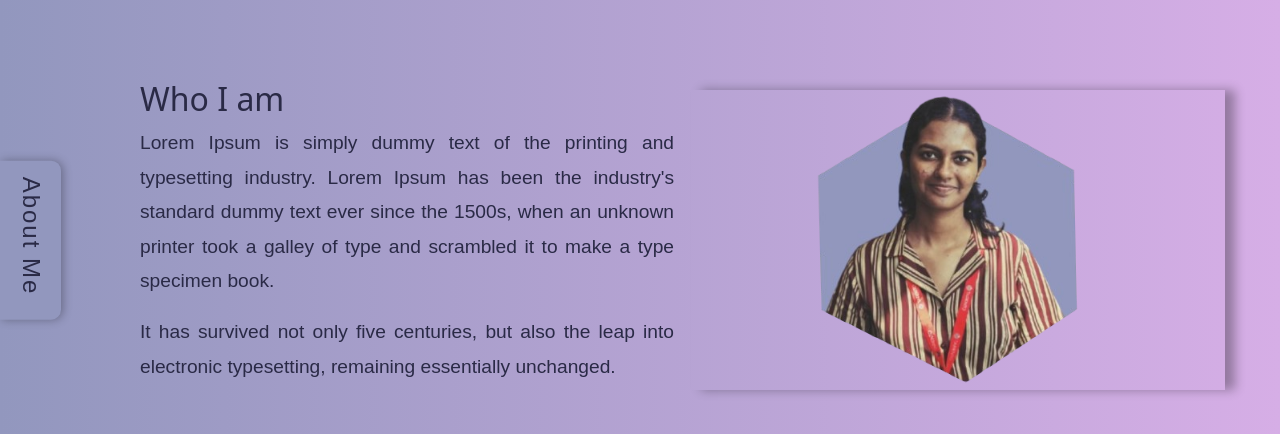
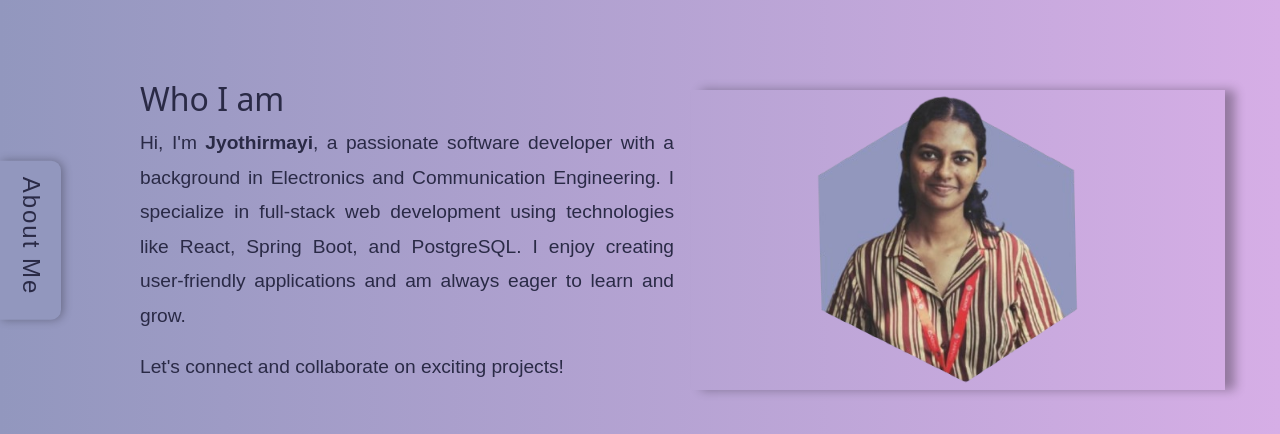
Before and after one commit to jyothirmayiks/portfolio, a React (Create React App) app: page / in a window 1280 px wide. Shown: the part 800-1234 px from the top of the page. Built offline with nearby package versions, Linux system fonts and the light colour scheme; a web font is replaced by a local one.

Commit message:
feat: code update

```diff
--- a/src/components/About.js
+++ b/src/components/About.js
@@ -12,14 +12,14 @@ const About = () => {
         <div className="about-text">
           <h2>Who I am</h2>
           <p>
-            Lorem Ipsum is simply dummy text of the printing and typesetting
-            industry. Lorem Ipsum has been the industry's standard dummy text
-            ever since the 1500s, when an unknown printer took a galley of type
-            and scrambled it to make a type specimen book.
+            Hi, I'm <strong>Jyothirmayi</strong>, a passionate software developer with a
+            background in Electronics and Communication Engineering. I
+            specialize in full-stack web development using technologies like
+            React, Spring Boot, and PostgreSQL. I enjoy creating user-friendly
+            applications and am always eager to learn and grow.
           </p>
           <p>
-            It has survived not only five centuries, but also the leap into
-            electronic typesetting, remaining essentially unchanged.
+          Let's connect and collaborate on exciting projects!
           </p>
         </div>
         <div className="about-image">
```
